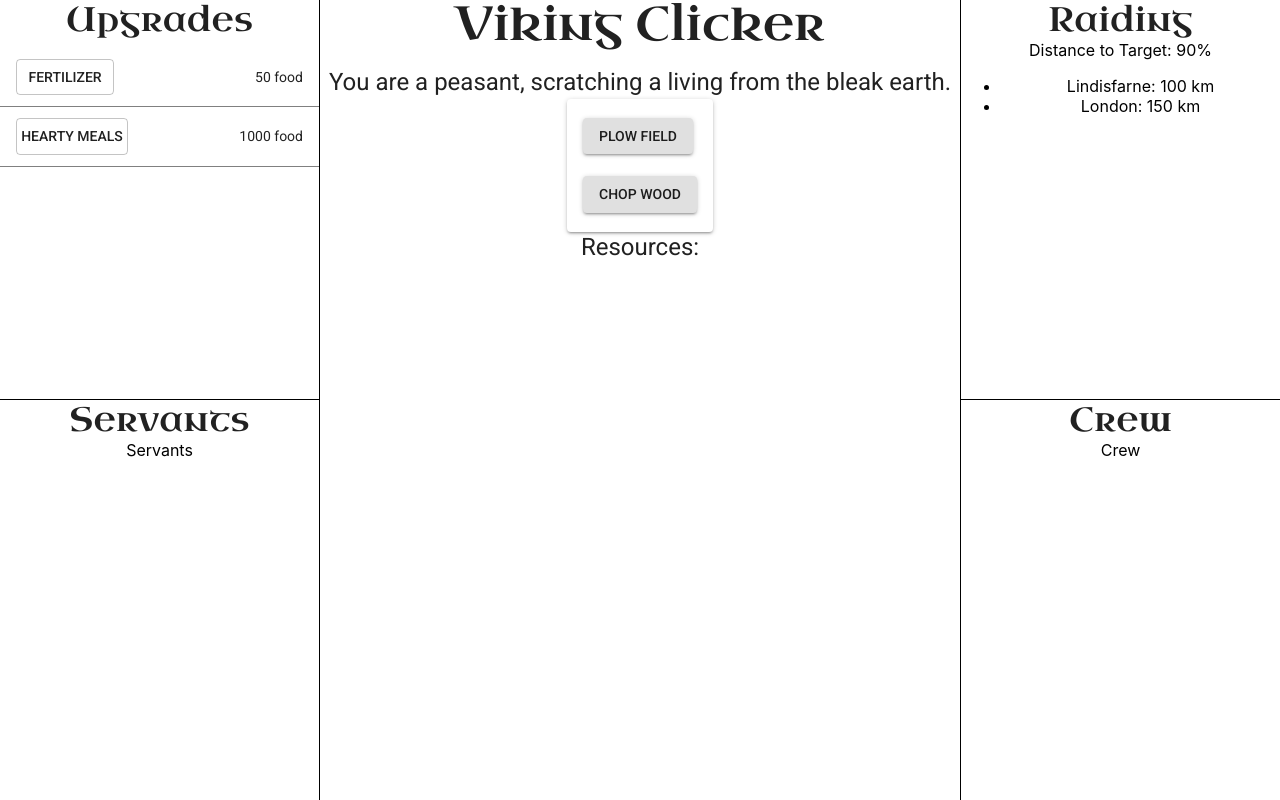
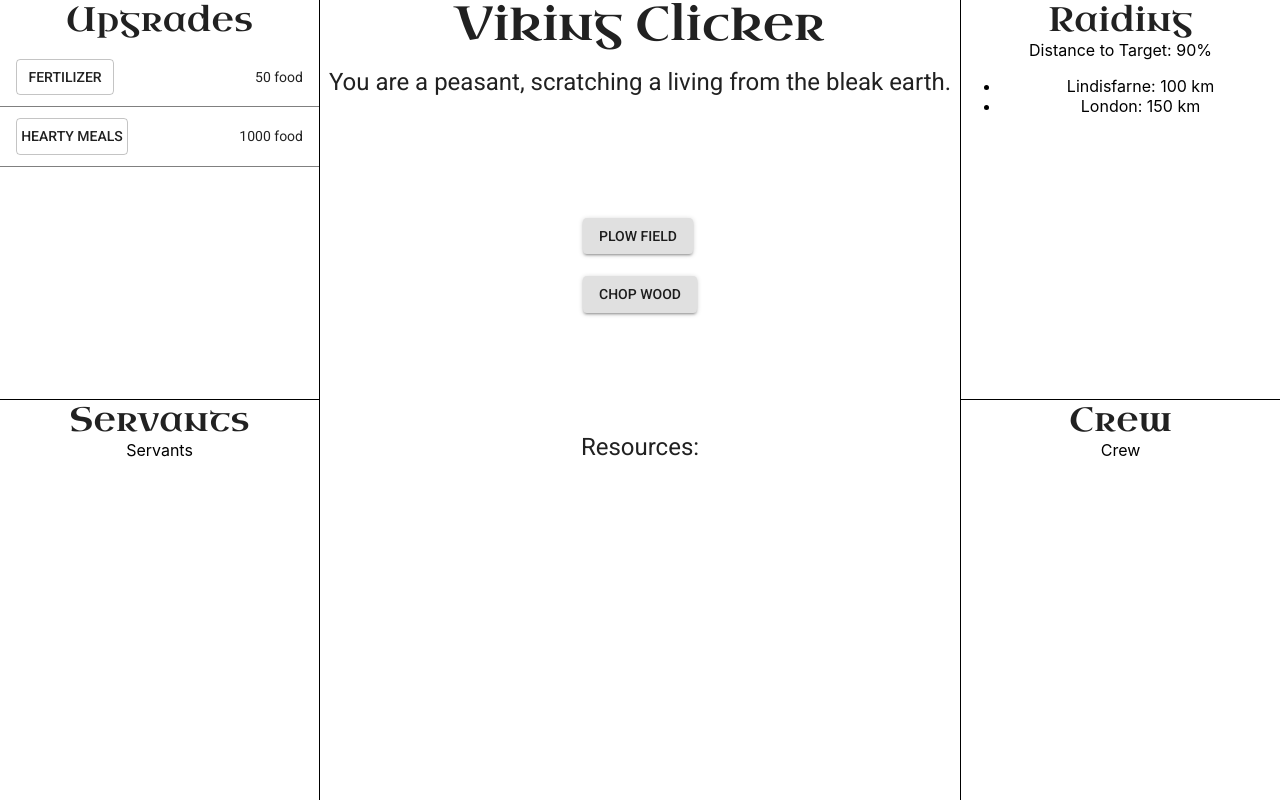
Before and after one commit to DylanSp/viking-clicker, a React (Create React App) app: page / in a window 1280 px wide. Built offline with nearby package versions, Linux system fonts and the light colour scheme.

Commit message:
Adjust layout of main panel

```diff
--- a/src/components/Actions.tsx
+++ b/src/components/Actions.tsx
@@ -12,10 +12,11 @@ export interface ActionsProps {
 
 export const Actions: FunctionComponent<ActionsProps> = (props) => {
     return (
-        <Paper
+        <div
             style={{
                 justifyContent: "center",
                 margin: "auto",
+                padding: "12.5vh 0",
                 width: "fit-content"
             }}
         >
@@ -27,6 +28,6 @@ export const Actions: FunctionComponent<ActionsProps> = (props) => {
                     <ActionClicker actionName="Chop Wood" handleAction={props.handleChop} />
                 </ListItem>
             </List>
-        </Paper>
+        </div>
     );
 };
--- a/src/components/UpgradeDisplay.tsx
+++ b/src/components/UpgradeDisplay.tsx
@@ -17,8 +17,8 @@ export const UpgradeDisplay: FunctionComponent<UpgradeDisplayProps> = (props) =>
 
     return (
         <List>
-            {availableUpgrades.map((upgrade) => (
-                <ListItem style={{borderBottom: "1px solid gray"}}>
+            {availableUpgrades.map((upgrade, index) => (
+                <ListItem style={{borderBottom: "1px solid gray"}} key={index}>
                     <Tooltip title={upgrade.description} placement="right">
                         <Button
                             variant="outlined"
```
